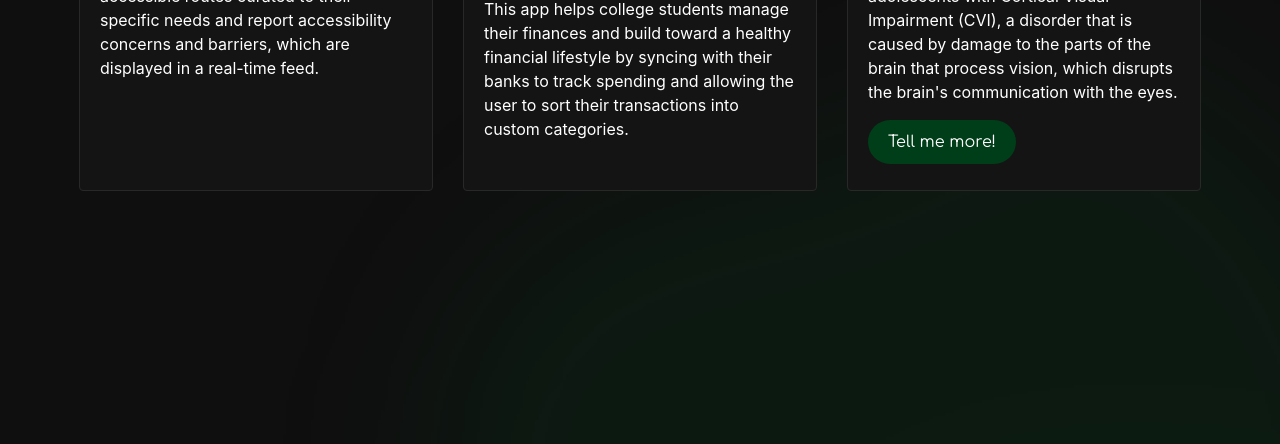
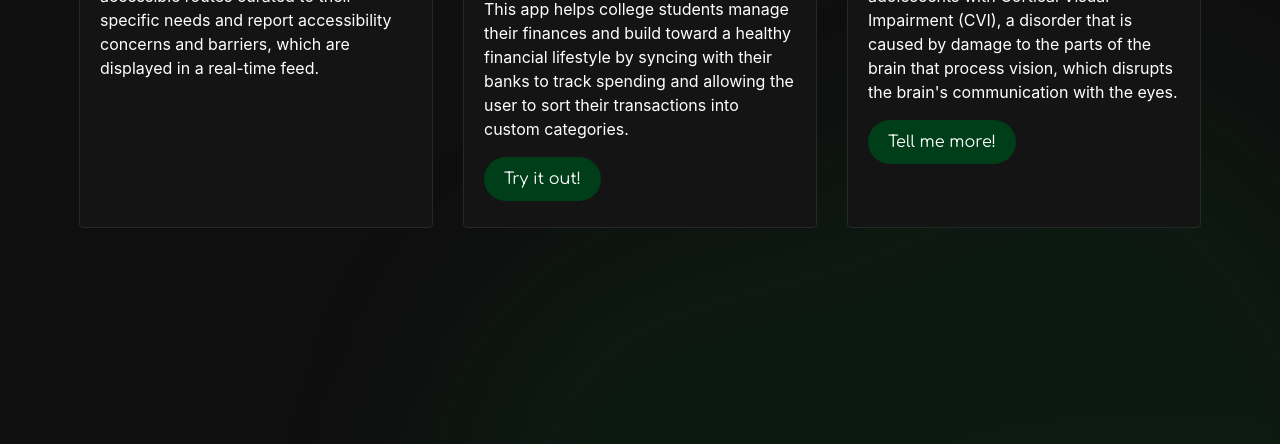
Before and after one commit to morgrob/appteamcarolina, a plain HTML site: page index.html in a window 1280 px wide. Shown: the part 3301-3745 px from the top of the page. Drawn offline with nearby package versions, Linux system fonts and the light colour scheme.

Commit message:
Add link to Centible beta test (#10)

```diff
--- a/index.html
+++ b/index.html
@@ -462,7 +462,7 @@
                                 categories.
                                 <br/>
                             </p>
-                            <!--<a href="centible"><div class="button secondary">Tell me more!</div></a> -->
+                            <a href="https://go.unc.edu/centible"><div class="button secondary">Try it out!</div></a>
 
                             <!-- <blockquote class="blockquote">
                                 <p class="mb-0">Lorem ipsum dolor sit amet, consectetur adipiscing elit. Integer posuere erat a ante.</p>
```
